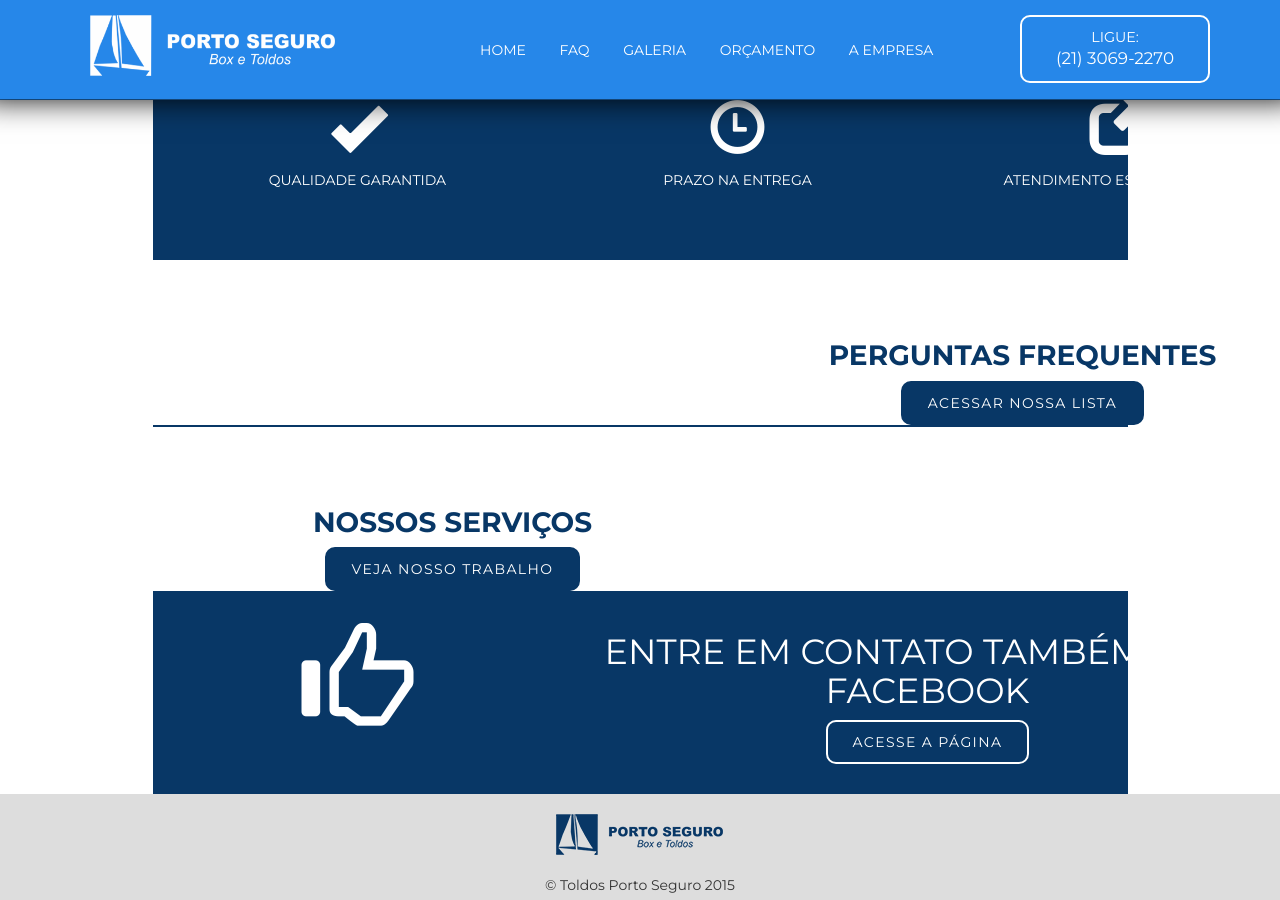
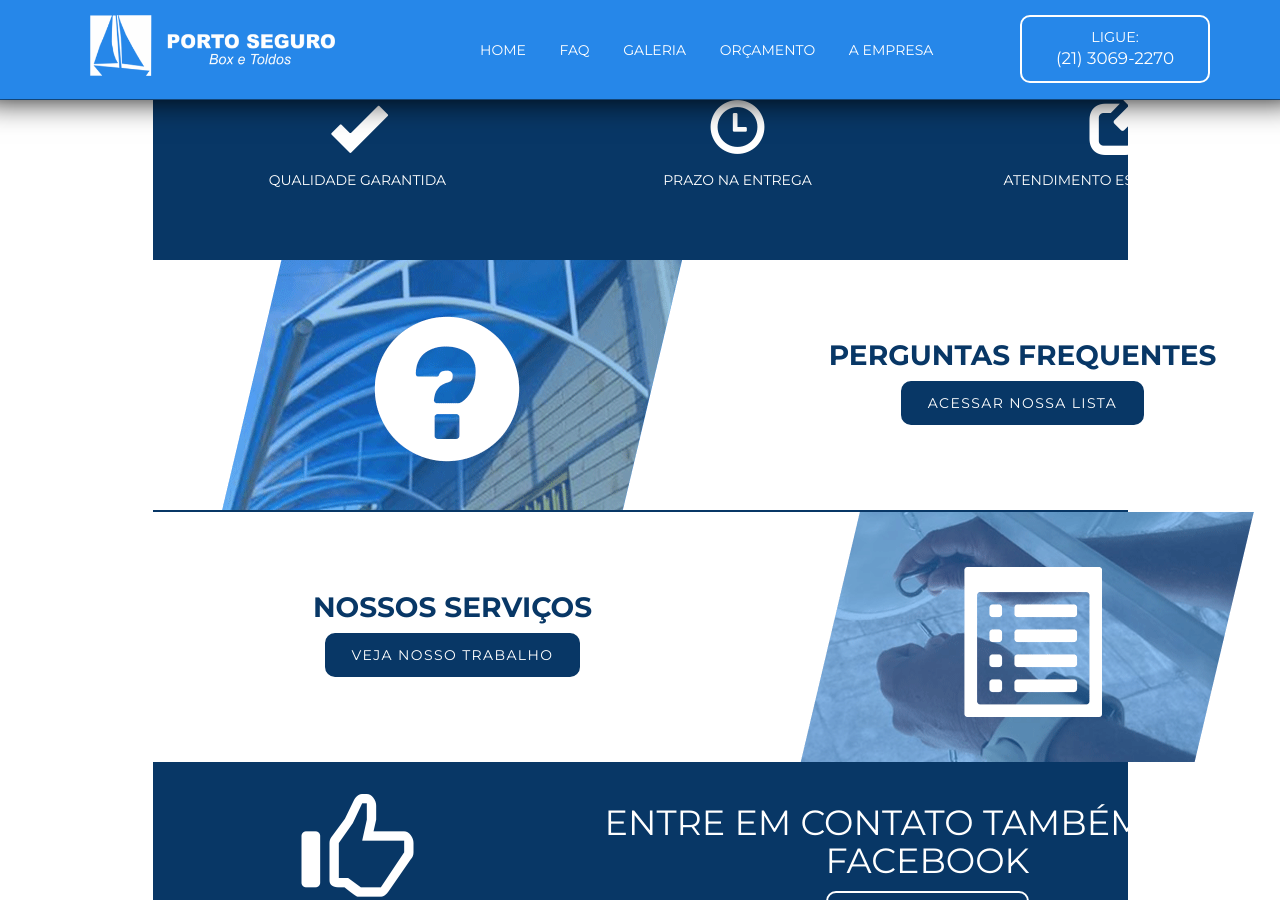
Before and after one commit to Daiegon/toldosportoseguro, a Jekyll site: the page built from index.html, in a window 1280 px wide and 900 px high, scrolled down 546 px. Built offline with Jekyll 4.4.1, drawn with Linux system fonts in a browser that asks for light colours.

Commit message:
Hide INFO form header top small devices

```diff
--- a/_layouts/default.html
+++ b/_layouts/default.html
@@ -31,7 +31,7 @@
 						<option value="{{site.baseurl}}/empresa.html">A EMPRESA</option>
 					</select>
 				</div>
-				<div class="logo col-xs-8 col-md-3 text-center">
+				<div class="logo col-xs-10 col-md-3 text-center">
 					<h1>
 						<a href="{{site.baseurl}}/" title="Toldos Porto Seguro">
 							<img src="{{site.baseurl}}/source/images/toldos-porto-seguro.png" alt="Toldos Porto Seguro" width="300" class="hidden-sm hidden-xs img-responsive">
@@ -46,9 +46,9 @@
 				<div class="col-md-2 telefone-md hidden-sm hidden-xs text-center ligue">
 					<div class="btn-ligue"><small>LIGUE:</small><br> (21) 3069-2270</div>
 				</div>
-				<div class="info col-xs-2 menu-btn visible-sm visible-xs">
+				<!-- <div class="info col-xs-2 menu-btn visible-sm visible-xs">
 					<a class="glyphicon glyphicon-info-sign" aria-hidden="true" href="#" id="info-toggle"></a>
-				</div>
+				</div> -->
 			</div>
 			<!-- /.container -->
 		</div>
--- a/index.html
+++ b/index.html
@@ -42,7 +42,7 @@
 	<div class="row linha">
 		<div class="container">
 			<div class="col-sm-6 imagem text-center">
-				<img src="{{site.baseurl}}source/images/faq.gif" alt="" class="img-responsive">
+				<img src="{{site.baseurl}}/source/images/faq.gif" alt="" class="img-responsive">
 			</div>
 			<div class="col-sm-6">
 				<h4>Perguntas Frequentes</h4>
@@ -56,7 +56,7 @@
 	<div class="row linha">
 		<div class="container">
 			<div class="col-sm-6 col-md-push-6 imagem text-center">
-				<img src="{{site.baseurl}}source/images/servicos.gif" alt="" class="img-responsive">
+				<img src="{{site.baseurl}}/source/images/servicos.gif" alt="" class="img-responsive">
 			</div>
 			<div class="col-sm-6 col-md-pull-6 ">
 				<h4>Nossos Serviços</h4>
```
